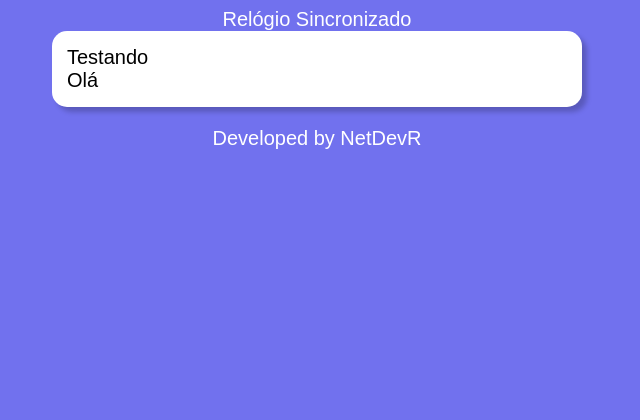
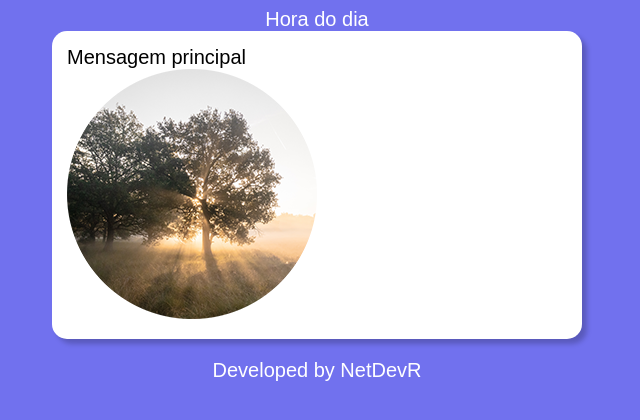
Before and after one commit to NetDevR/Exercicios-JS, a plain HTML site: page model1/index.html in a window 1280 px wide. Shown: the whole page, without its empty margins (323-963 px from the left). Drawn offline with Linux system fonts and the light colour scheme.

Commit message:
inicio js

```diff
--- a/model1/index.html
+++ b/model1/index.html
@@ -9,17 +9,19 @@
 </head>
 <body>
 
-  <header> Relógio Sincronizado</header>
+  <header> Hora do dia</header>
 
   <section>
-      <div>
-        Testando
+      <div id="msg">
+        Mensagem principal
 
       </div>
 
-      <div>
+      <div id="foto">
+        <img src="img/foto_manha.png" alt="fotododia">
 
-        Olá
+
+
       </div>
 
 
--- a/model1/js/main.js
+++ b/model1/js/main.js
@@ -0,0 +1,7 @@
+function carregar() {
+    var msg = window.document.getElementById('msg')
+    var msg = window.document.getElementById('foto')
+    var data = new.Date()
+    var hora = data.getHours()
+
+}
```
